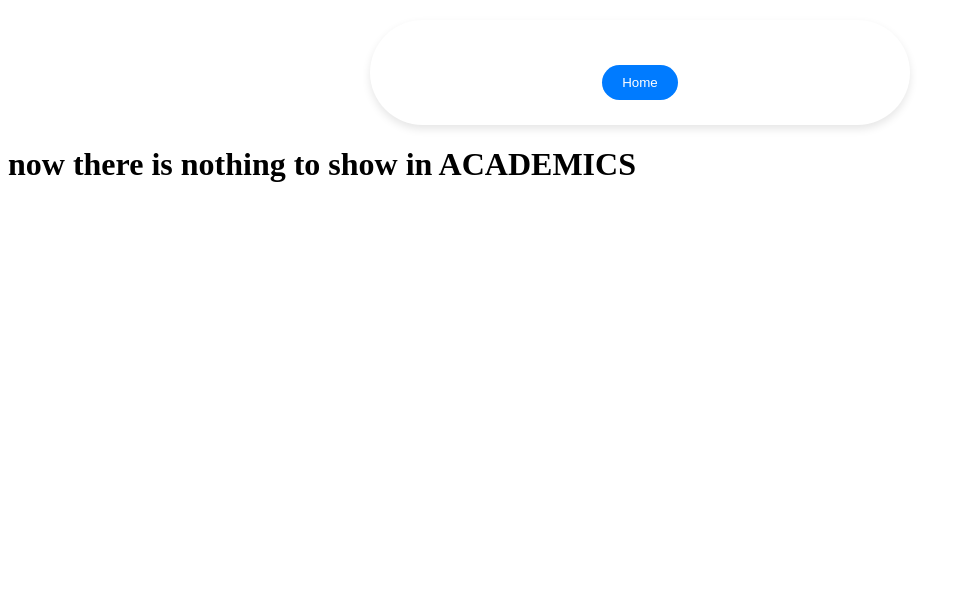
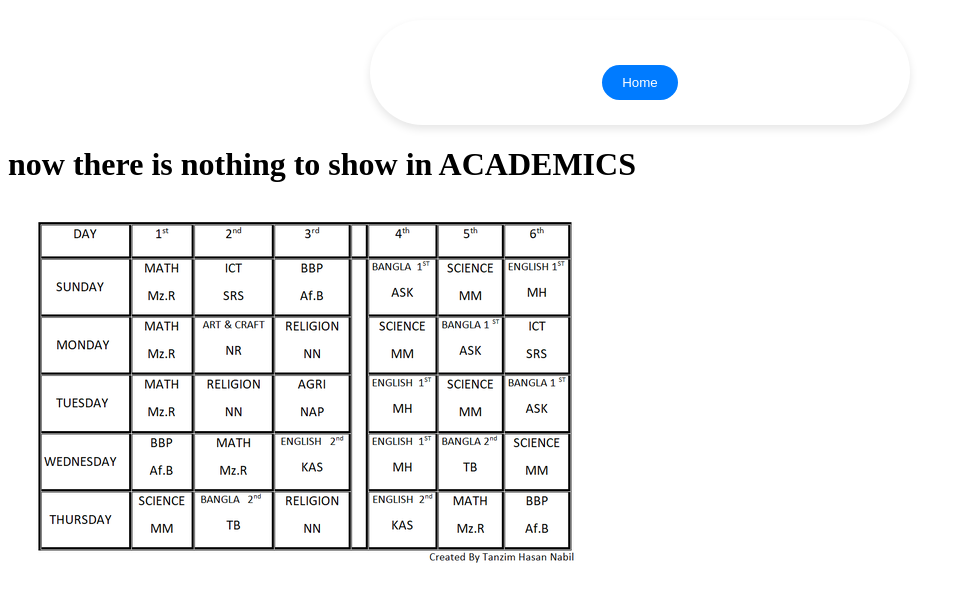
Before and after one commit to at1123/AT, a website: page academics.html in a window 1280 px wide. Shown: the whole page, without its empty margins (0-964 px from the left). Drawn offline with Linux system fonts and the light colour scheme.

Commit message:
Add files via upload

```diff
--- a/academics.html
+++ b/academics.html
@@ -16,6 +16,7 @@
 </head>
 <body>
    <h1>now there is nothing to show in ACADEMICS</h1>
+   <img src="school routine.png" alt="" srcset="" >
 
 </body>
 </html>
```
Also changed, not shown: school routine.png (added).
